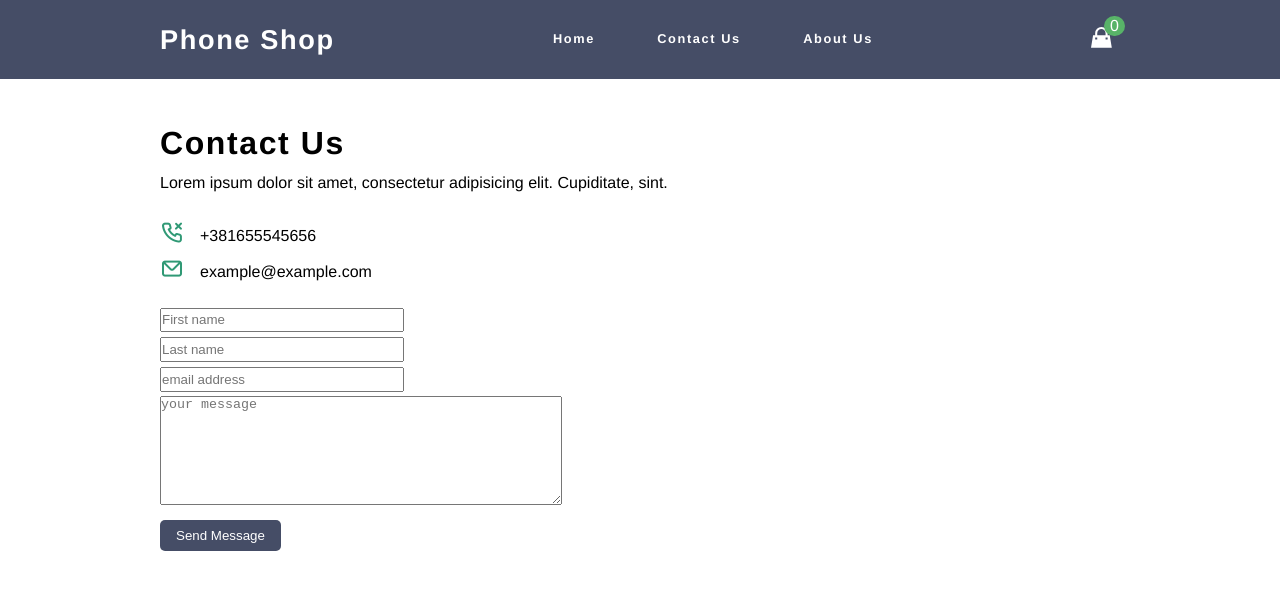
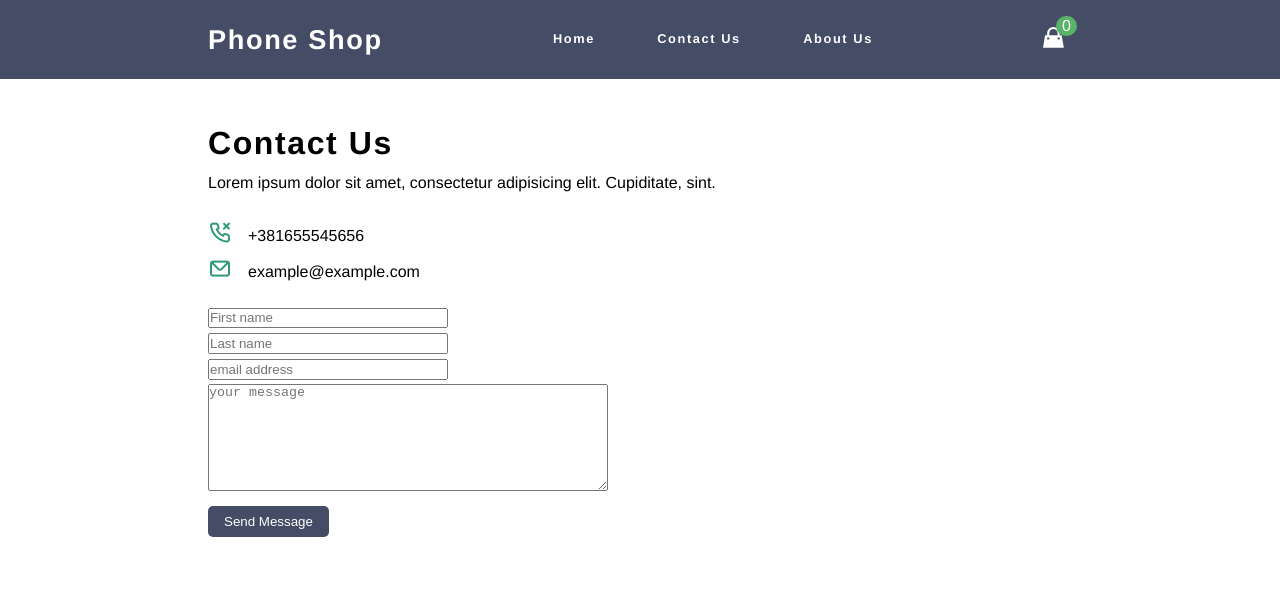
Before and after one commit to BrankoMili/PhoneShop, a React (Create React App) app: page /contact in a window 1280 px wide. Shown: the top 590 px of the page. Built offline with nearby package versions, Linux system fonts and the light colour scheme; no server answers.

Commit message:
changed css style

```diff
--- a/src/index.css
+++ b/src/index.css
@@ -13,10 +13,12 @@ Variables
   --radius: 0.25rem;
   --large-screen-width: 1170px;
   --small-screen-width: 90vw;
+  --fixed-screen-width: 60rem;
 }
 * {
   margin: 0;
   padding: 0;
+  box-sizing: border-box;
 }
 body {
   font-family: "Helvetica", sans-serif;
@@ -144,7 +146,7 @@ nav {
 .nav-center {
   display: flex;
   justify-content: space-between;
-  max-width: 60rem;
+  max-width: var(--fixed-screen-width);
   align-items: center;
   margin: 0 auto;
   padding: 0 3rem;
@@ -254,7 +256,7 @@ Cart
   width: 90vw;
   margin: 0 auto;
   padding: 2rem 0;
-  max-width: 50rem;
+  max-width: var(--fixed-screen-width);
 }
 
 .quantity-top {
@@ -275,7 +277,7 @@ Cart
 
 .total-price {
   display: flex;
-  max-width: 50rem;
+  max-width: var(--fixed-screen-width);
   justify-content: space-between;
   align-items: baseline;
 }
@@ -321,7 +323,7 @@ Cart Item
   display: flex;
   justify-content: space-between;
   align-items: center;
-  max-width: 50rem;
+  max-width: var(--fixed-screen-width);
   margin: 1.1rem 0;
 }
 
@@ -391,9 +393,10 @@ Home page
 */
 
 .home-page-container {
-  max-width: 60rem;
+  max-width: var(--fixed-screen-width);
   margin: 1.8rem auto;
   padding: 0 3rem;
+  min-height: calc(100vh - 120px);
 }
 
 .home-page-container h3 {
@@ -580,7 +583,7 @@ About page
 */
 
 .about-container {
-  max-width: 60rem;
+  max-width: var(--fixed-screen-width);
   margin: 3rem auto;
   padding: 0 3rem;
 }
@@ -601,7 +604,7 @@ Contact us page
 */
 
 .contact-us-container {
-  max-width: 60rem;
+  max-width: var(--fixed-screen-width);
   margin: 3rem auto;
   padding: 0 3rem;
 }
@@ -687,7 +690,7 @@ Single phone page
 */
 
 .single-phone-section {
-  max-width: 60rem;
+  max-width: var(--fixed-screen-width);
   align-items: center;
   margin: 0 auto;
   padding: 0 3rem;
```
